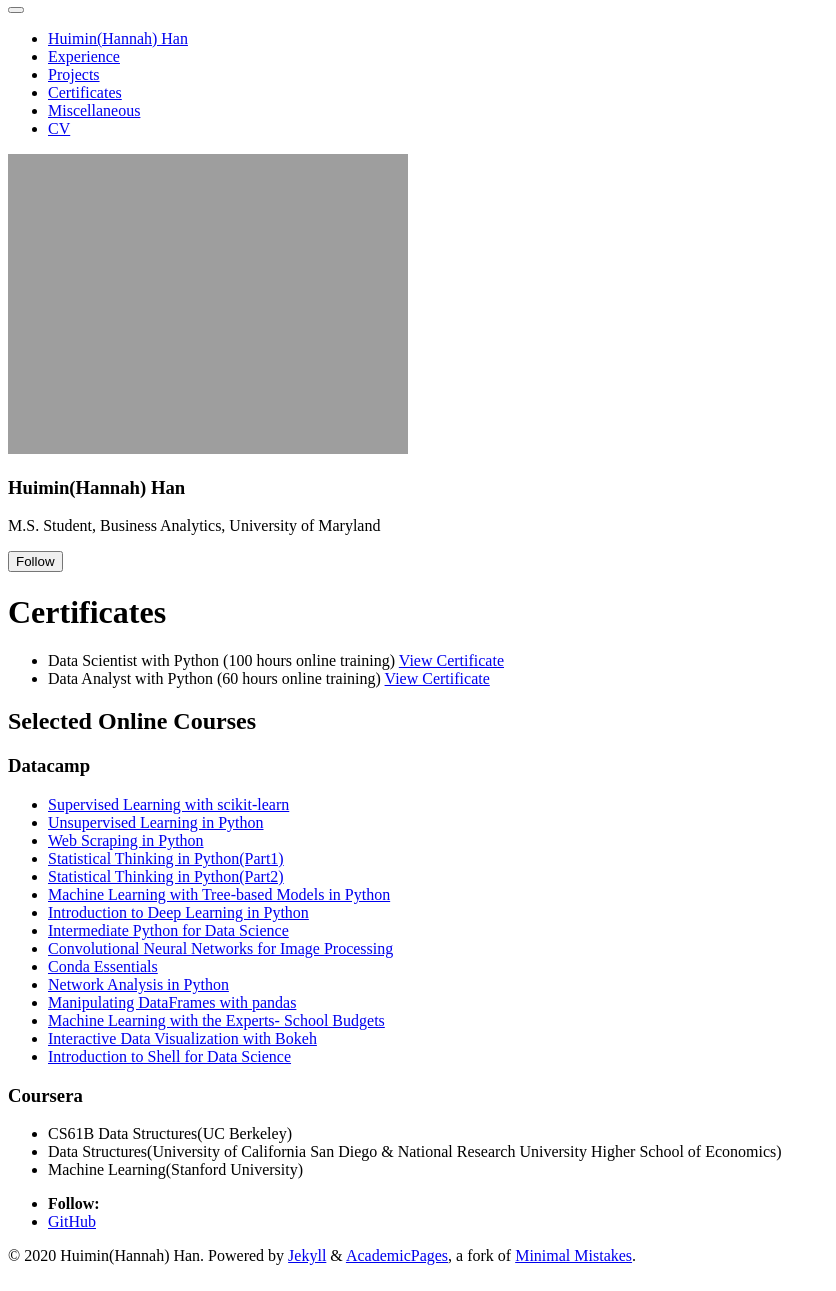
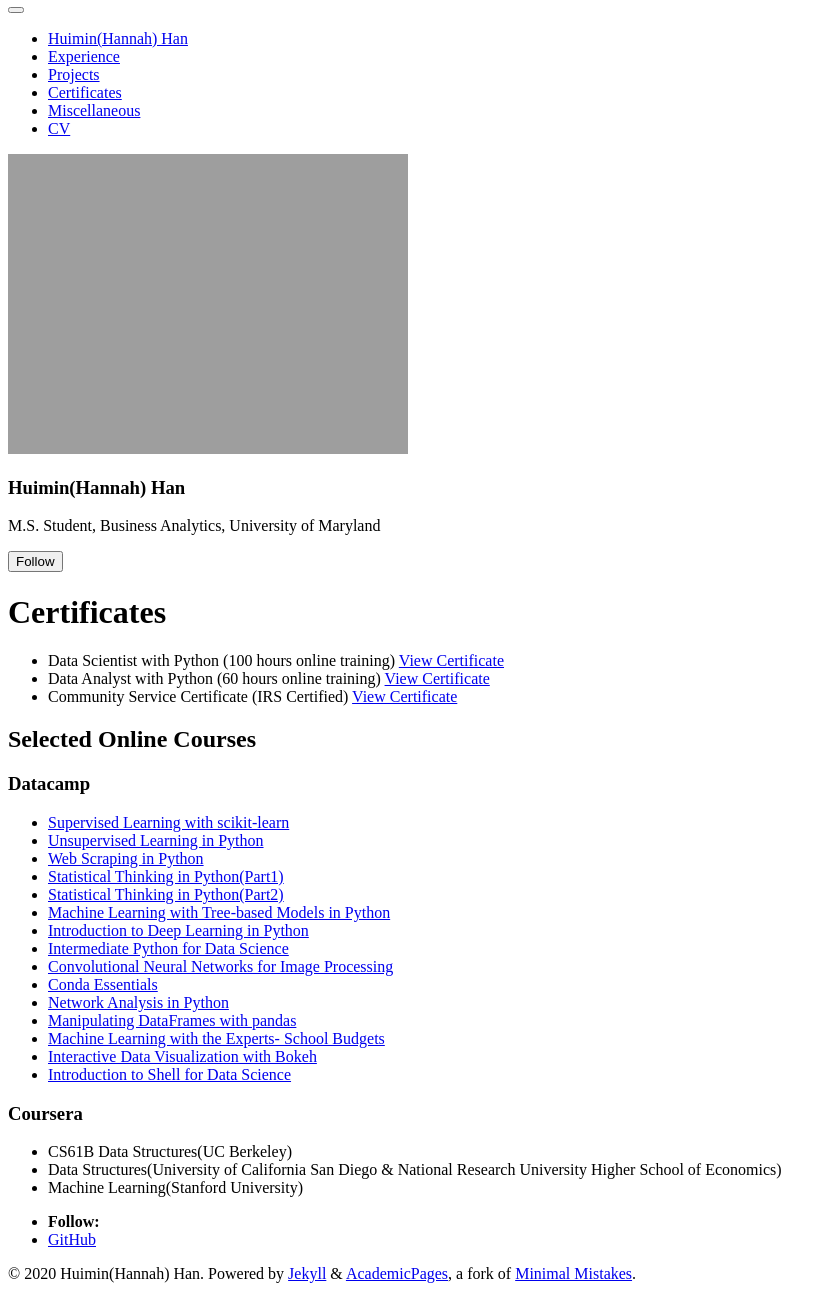
Before and after one commit to HannahHan3/HannahHan3.github.io, a Jekyll site: the page built from _pages/certificates.md, in a window 1280 px wide, cut to the strip 112-1403 px from the top of the page. Shown: the whole strip, without its empty margins (0-836 px from the left). Built offline with Jekyll 4.4.1, drawn with Linux system fonts in a browser that asks for light colours.

Commit message:
Update certificates.md

```diff
--- a/_pages/certificates.md
+++ b/_pages/certificates.md
@@ -6,6 +6,7 @@
 ---
 * Data Scientist with Python (100 hours online training) [View Certificate](https://hannahhan3.github.io/files/Data Scientist Certificate.pdf)
 * Data Analyst with Python (60 hours online training) [View Certificate](https://hannahhan3.github.io/files/Data Analyst Certificate.pdf)
+* Community Service Certificate (IRS Certified) [View Certificate](https://hannahhan3.github.io/files/Community Service.pdf)
 
 ## Selected Online Courses
 ### Datacamp
```
